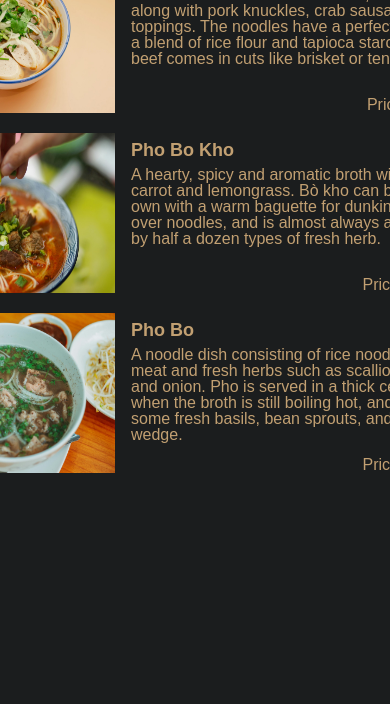
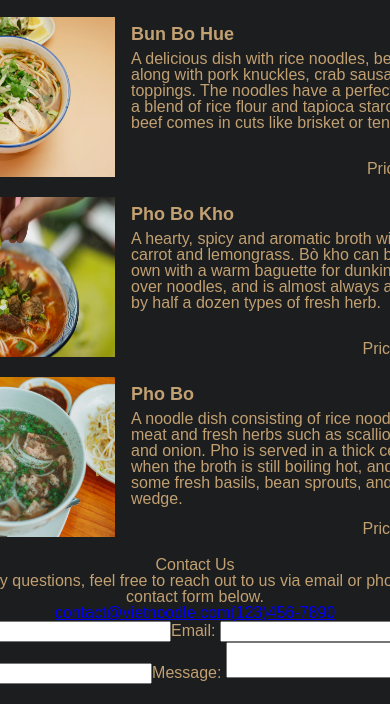
Before and after one commit to wingfam/top-restaurant-page, a website built with webpack: page src/index.html in a window 390 px wide. Shown: the part 740-1444 px from the top of the page. Before the commit the page ends 1253 px from the top, so only its background shows below. Built offline with nearby package versions, Linux system fonts and the light colour scheme.

Commit message:
added contact tab content

```diff
--- a/src/contact-tab.js
+++ b/src/contact-tab.js
@@ -0,0 +1,78 @@
+const ContactForm = function() {
+    const form = document.createElement("form");
+    const labelName = document.createElement("label");
+    const labelEmail = document.createElement("label");
+    const labelPhone = document.createElement("label");
+    const labelMessage = document.createElement("label");
+    const inputName = document.createElement("input");
+    const inputEmail = document.createElement("input");
+    const inputPhone = document.createElement("input");
+    const inputMessage = document.createElement("textarea");
+    const buttonSubmit = document.createElement("button");
+
+    form.classList.add("contact-form");
+    buttonSubmit.classList.add("btn-submit");
+    labelName.setAttribute("for", "iname");
+    labelEmail.setAttribute("for", "iemail");
+    labelPhone.setAttribute("for", "iphone");
+    labelMessage.setAttribute("for", "imessage");
+    inputName.setAttribute("id", "iname");
+    inputEmail.setAttribute("id", "iemail");
+    inputPhone.setAttribute("id", "iphone");
+    inputMessage.setAttribute("id", "imessage");
+    inputName.setAttribute("type", "text");
+    inputEmail.setAttribute("type", "email");
+    inputPhone.setAttribute("type", "tel");
+    inputMessage.setAttribute("type", "text");
+    buttonSubmit.setAttribute("type", "submit");
+    form.setAttribute("action", "#");
+
+    labelName.textContent = "Name: ";
+    labelEmail.textContent = "Email: ";
+    labelPhone.textContent = "Phone: ";
+    labelMessage.textContent = "Message: ";
+
+    form.appendChild(labelName);
+    form.appendChild(inputName);
+    form.appendChild(labelEmail);
+    form.appendChild(inputEmail);
+    form.appendChild(labelPhone);
+    form.appendChild(inputPhone);
+    form.appendChild(labelMessage);
+    form.appendChild(inputMessage);
+    form.appendChild(buttonSubmit);
+
+    return form;
+}
+
+const ContactTab = function () {
+  const contactTab = document.createElement("div");
+  const titleTab = document.createElement("h1");
+  const message = document.createElement("p");
+  const email = document.createElement("a");
+  const phone = document.createElement("a");
+
+  contactTab.classList.add("contact-tab");
+  titleTab.classList.add("title");
+  message.classList.add("message");
+  email.classList.add("email");
+  phone.classList.add("phone");
+
+  email.setAttribute("href", "mailto:contact@vietnoodle.com");
+  phone.setAttribute("href", "tel:123-456-7890");
+
+  titleTab.textContent = "Contact Us";
+  message.textContent = `If you have any questions, feel free to reach out to us via email or phone, or use the contact form below.`;
+  email.textContent = "contact@vietnoodle.com";
+  phone.textContent = "(123)456-7890";
+
+  contactTab.appendChild(titleTab);
+  contactTab.appendChild(message);
+  contactTab.appendChild(email);
+  contactTab.appendChild(phone);
+  contactTab.appendChild(ContactForm());
+
+  return contactTab;
+};
+
+export default ContactTab;
--- a/src/index.js
+++ b/src/index.js
@@ -1,12 +1,16 @@
 import HomeTab from "./home-tab";
 import MenuTab from "./menu-tab";
+import ContactTab from "./contact-tab";
 
 import './reset.css';
 import './style.css';
 
 const content = document.querySelector("#content");
+
 const home = HomeTab();
 const menu = MenuTab();
+const contact = ContactTab();
 
 content.appendChild(home);
 content.appendChild(menu);
+content.appendChild(contact);
--- a/src/menu-tab.js
+++ b/src/menu-tab.js
@@ -31,13 +31,18 @@ const FoodInfoCard = function (object) {
 
 const MenuTab = function () {
   const menuTab = document.createElement("div");
+  const tabTitle = document.createElement("h1");
 
   menuTab.classList.add("menu-tab");
+  tabTitle.classList.add("tab-title");
+
+  tabTitle.textContent = "Menu";
 
   const bunBoHue = FoodInfoCard(Food.BunBoHue());
   const phoBoKho = FoodInfoCard(Food.PhoBoKho());
   const phoBo = FoodInfoCard(Food.PhoBo());
 
+  menuTab.appendChild(tabTitle);
   menuTab.appendChild(bunBoHue);
   menuTab.appendChild(phoBoKho);
   menuTab.appendChild(phoBo);
--- a/src/style.css
+++ b/src/style.css
@@ -202,6 +202,12 @@ body {
 
     /* MENU TAB */
 
+    .menu-tab .tab-title {
+        font-size: 34px;
+        font-weight: 700;
+        line-height: 64px;
+    }
+
     .menu-tab .card-wrapper {
         display: flex;
         align-items: start;
```
